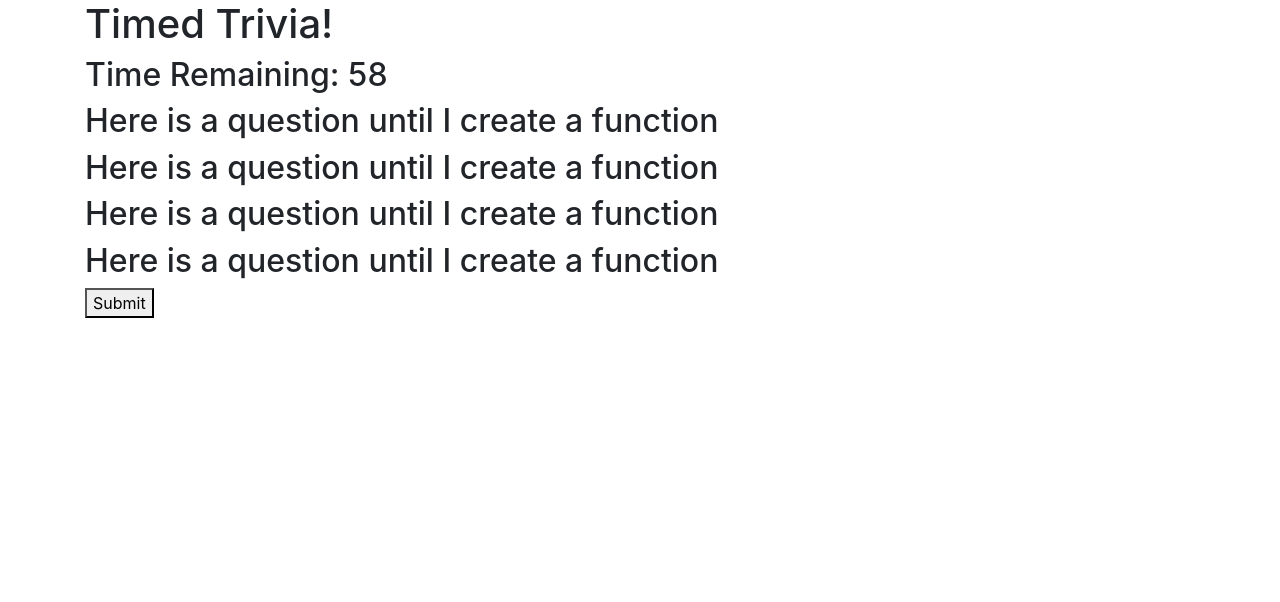
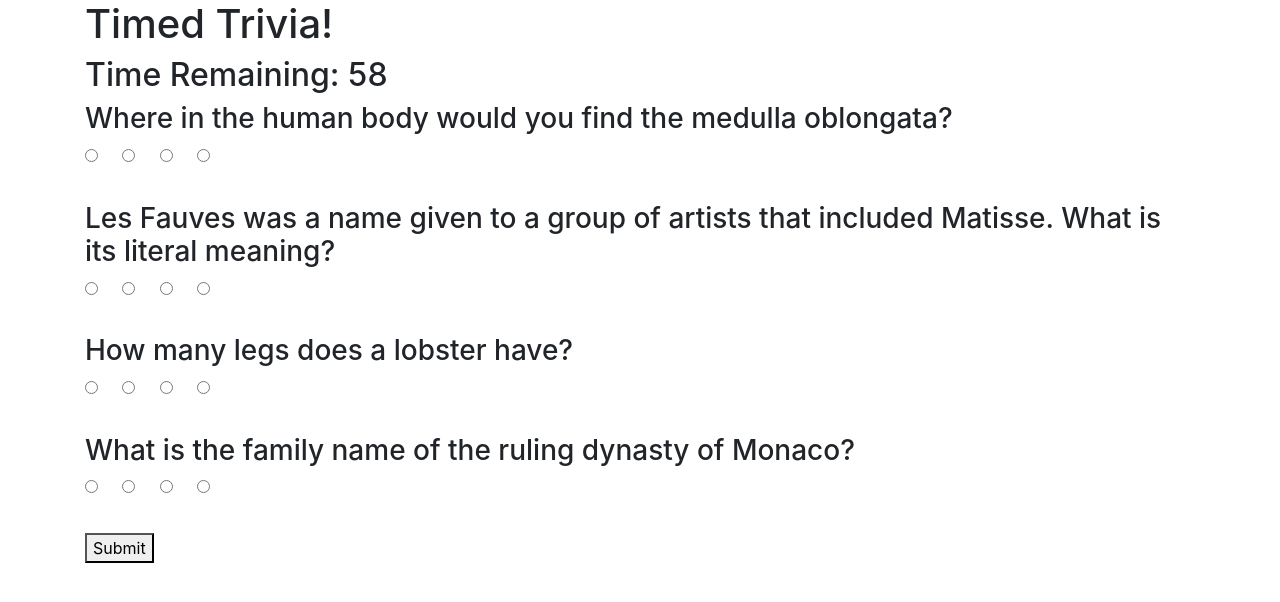
Before and after one commit to jacobwilder/TriviaGame, a plain HTML site: page index.html in a window 1280 px wide. Both pictures are taken after a click on the button "Click to Start!". Drawn offline with nearby package versions, Linux system fonts and the light colour scheme.

Commit message:
added answer buttons/ cleaned up JS code

```diff
--- a/assets/javascript/app.js
+++ b/assets/javascript/app.js
@@ -41,31 +41,32 @@ var questions = [
      },
     correct: "c"}
 ]
-//PLACEHOLDER REMEMBER TO FIX
-$("#question1").hide();
-$("#question2").hide();
-$("#question3").hide();
-$("#question4").hide();
+
+// adds questions to headers with respective tags
+$("#question1").prepend(questions[0].question);
+$("#question2").prepend(questions[1].question);
+$("#question3").prepend(questions[2].question);
+$("#question4").prepend(questions[3].question);
+
+// $("#inlineradio1").prop("value", questions[0].answers.a);
+
+// PLACEHOLDER REMEMBER TO FIX
+$("#questioncontainer").hide()
 
 $("#results").hide();
 $("#reset").hide();
+$("#submit").hide();
 
 $("#start").on("click", timer);
 $("#submit").on("click", finish);
 
-//CREATE RESET FUNCTION LINKING TO RETRY BUTTON
+// CREATE RESET FUNCTION LINKING TO RETRY BUTTON
 $("#reset").on("click", reset);
 
 function timer() {
     $("#start").hide();
-
-
-    $("#question1").show();
-    $("#question2").show();
-    $("#question3").show();
-    $("#question4").show();
-
-    //$("#questions").show();
+    $("#submit").show();
+    $("#questioncontainer").show();
 
     $("#results").hide();
     $("#timeRemaining").show();
@@ -88,19 +89,20 @@ function decrement() {
 
 function stop() {
     clearInterval(countDown);
+    $("#timeRemaining").hide();
+    $("#submit").hide();
+    $("#questioncontainer").hide();
+    $("#results").show();
+    $("#reset").show();
+    $("#correct").html("<h2>Correct Guesses: " + correct + "</h2>");
+    $("#wrong").html("<h2>Wrong Guesses: " + wrong + "</h2>");
+    $("#score").html("<h2>Total Score: " + correct + " out of " + wrong + "</h2>");
 }
 
 function finish() {
     $("#timeRemaining").hide();
     $("#submit").hide();
-
-    $("#question1").hide();
-    $("#question2").hide();
-    $("#question3").hide();
-    $("#question4").hide();
-
-
-    //$("#questions").hide();
+    $("#questioncontainer").hide();
     $("#results").show();
     $("#reset").show();
     $("#correct").html("<h2>Correct Guesses: " + correct + "</h2>");
@@ -115,14 +117,12 @@ function reset() {
     $("#results").hide();
     $("#reset").hide();
     $("#submit").show()
-    $("#question1").show();
-    $("#question2").show();
-    $("#question3").show();
-    $("#question4").show();
+    $("#questioncontainer").show();
     timeLeft = 60;
     clearInterval(countDown);
     countDown = setInterval(decrement, 1000);
     $("#timeRemaining").html("<h2>Time Remaining: " + timeLeft + "</h2>");
+    $("input").prop('checked', false);
 
 
 }
--- a/index.html
+++ b/index.html
@@ -24,10 +24,88 @@
             <button id="start">Click to Start!</button>
         </div>
         <div class="questions">
-            <h2 id="question1">Here is a question until I create a function</h2>
-            <h2 id="question2">Here is a question until I create a function</h2>
-            <h2 id="question3">Here is a question until I create a function</h2>
-            <h2 id="question4">Here is a question until I create a function</h2>
+            <div id="questioncontainer">
+                <h3 id="question1">
+                        <br>
+                        <div class="form-check form-check-inline">
+                            <input class="form-check-input" type="radio" name="inlineRadioOptions" id="inlineRadio1" value="option1">
+                            <label class="form-check-label" for="inlineRadio1"></label>
+                        </div>
+                        <div class="form-check form-check-inline">
+                            <input class="form-check-input" type="radio" name="inlineRadioOptions" id="inlineRadio2" value="option2">
+                            <label class="form-check-label" for="inlineRadio2"></label>
+                        </div>
+                        <div class="form-check form-check-inline">
+                            <input class="form-check-input" type="radio" name="inlineRadioOptions" id="inlineRadio3" value="option3">
+                            <label class="form-check-label" for="inlineRadio3"></label>
+                        </div>
+                        <div class="form-check form-check-inline">
+                            <input class="form-check-input" type="radio" name="inlineRadioOptions" id="inlineRadio4" value="option4">
+                            <label class="form-check-label" for="inlineRadio4"></label>
+                        </div>
+                </h3>
+                <br>
+                <h3 id="question2">
+                        <br>
+                        <div class="form-check form-check-inline">
+                            <input class="form-check-input" type="radio" name="inlineRadioOptions2" id="inlineRadio5" value="option1">
+                            <label class="form-check-label" for="inlineRadio1"></label>
+                        </div>
+                        <div class="form-check form-check-inline">
+                            <input class="form-check-input" type="radio" name="inlineRadioOptions2" id="inlineRadio6" value="option2">
+                            <label class="form-check-label" for="inlineRadio2"></label>
+                        </div>
+                        <div class="form-check form-check-inline">
+                            <input class="form-check-input" type="radio" name="inlineRadioOptions2" id="inlineRadio7" value="option3">
+                            <label class="form-check-label" for="inlineRadio3"></label>
+                        </div>
+                        <div class="form-check form-check-inline">
+                            <input class="form-check-input" type="radio" name="inlineRadioOptions2" id="inlineRadio8" value="option4">
+                            <label class="form-check-label" for="inlineRadio4"></label>
+                        </div>
+                </h3>
+                <br>
+                <h3 id="question3">
+                        <br>
+                        <div class="form-check form-check-inline">
+                            <input class="form-check-input" type="radio" name="inlineRadioOptions3" id="inlineRadio9" value="option1">
+                            <label class="form-check-label" for="inlineRadio1"></label>
+                        </div>
+                        <div class="form-check form-check-inline">
+                            <input class="form-check-input" type="radio" name="inlineRadioOptions3" id="inlineRadio10" value="option2">
+                            <label class="form-check-label" for="inlineRadio2"></label>
+                        </div>
+                        <div class="form-check form-check-inline">
+                            <input class="form-check-input" type="radio" name="inlineRadioOptions3" id="inlineRadio11" value="option3">
+                            <label class="form-check-label" for="inlineRadio3"></label>
+                        </div>
+                        <div class="form-check form-check-inline">
+                            <input class="form-check-input" type="radio" name="inlineRadioOptions3" id="inlineRadio12" value="option4">
+                            <label class="form-check-label" for="inlineRadio4"></label>
+                        </div>
+                </h3>
+                <br>
+                <h3 id="question4">
+                        <br>
+                        <div class="form-check form-check-inline">
+                            <input class="form-check-input" type="radio" name="inlineRadioOptions4" id="inlineRadio13" value="option1">
+                            <label class="form-check-label" for="inlineRadio2"></label>
+                        </div>
+                        <div class="form-check form-check-inline">
+                            <input class="form-check-input" type="radio" name="inlineRadioOptions4" id="inlineRadio14" value="option2">
+                            <label class="form-check-label" for="inlineRadio2"></label>
+                        </div>
+                        <div class="form-check form-check-inline">
+                            <input class="form-check-input" type="radio" name="inlineRadioOptions4" id="inlineRadio15" value="option3">
+                            <label class="form-check-label" for="inlineRadio2"></label>
+                        </div>
+                        <div class="form-check form-check-inline">
+                            <input class="form-check-input" type="radio" name="inlineRadioOptions4" id="inlineRadio16" value="option4">
+                            <label class="form-check-label" for="inlineRadio2"></label>
+                        </div>
+                </h3>
+                <br>
+            </div>
         </div>
         <div id="finish">
             <button id="submit">Submit</button>
```
